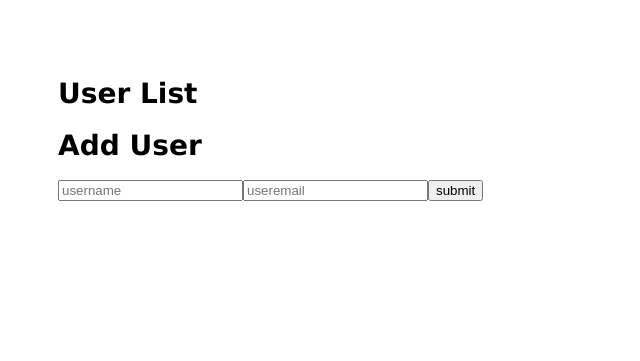
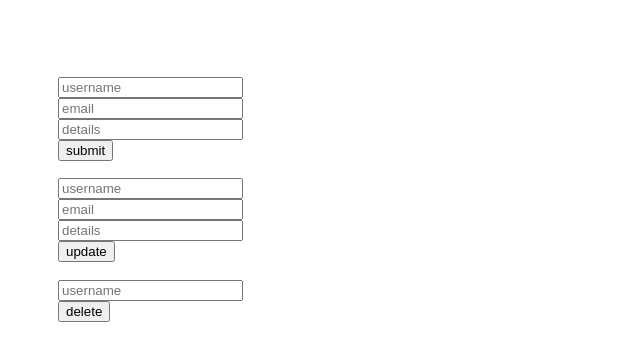
Before and after one commit to DevJoseWeb/mean-crud, a Node server app: page /userpage in a window 1280 px wide. Shown: the top 361 px of the page, without its empty margins (0-640 px from the left). Run offline with Node 20, Linux system fonts and the light colour scheme; some libraries are stand-ins or nearby versions.

Commit message:
Done
Added update & delete features

```diff
--- a/routes/index.js
+++ b/routes/index.js
@@ -28,14 +28,16 @@ router.post('/adduser', function(req, res) {
     // Get our form values. These rely on the "name" attributes
     var userName = req.body.username;
     var userEmail = req.body.useremail;
+    var userDetails = req.body.userdetails;
 
     // Set our collection
     var collection = db.get('usercollection');
 
     // Submit to the DB
     collection.insert({
-        "username" : userName,
-        "email" : userEmail
+        "username" 	: userName,
+        "email" 	: userEmail,
+        "details" 	: userDetails
     }, function (err, doc) {
         if (err) {
             // If it failed, return error
@@ -50,4 +52,67 @@ router.post('/adduser', function(req, res) {
     });
 });
 
+router.post('/updateuser', function(req, res) {
+
+    // Set our internal DB variable
+    var db = req.db;
+
+    // Get our form values. These rely on the "name" attributes
+    var userName = req.body.updateuser;
+    var userEmail = req.body.updateemail;
+    var userDetails = req.body.updatedetails;
+
+    // Set our collection
+    var collection = db.get('usercollection');
+
+    // Submit to the DB
+    collection.update({
+        "username" 	: userName
+        } ,
+        { $set: {
+        "email" 	: userEmail,
+        "details"	: userDetails
+    	}
+    }, function (err, doc) {
+        if (err) {
+            // If it failed, return error
+            res.send("There was a problem updating the information in the database.");
+        }
+        else {
+            // If it worked, set the header so the address bar doesn't still say /deleteuser
+            res.location("userpage");
+            // And forward to success page
+            res.redirect("userpage");
+        }
+    });
+});
+
+router.post('/deleteuser', function(req, res) {
+
+    // Set our internal DB variable
+    var db = req.db;
+
+    // Get our form values. These rely on the "name" attributes
+    var userName = req.body.deleteuser;
+
+    // Set our collection
+    var collection = db.get('usercollection');
+
+    // Submit to the DB
+    collection.remove({
+        "username" : userName,
+    }, function (err, doc) {
+        if (err) {
+            // If it failed, return error
+            res.send("There was a problem removing the information to the database.");
+        }
+        else {
+            // If it worked, set the header so the address bar doesn't still say /deleteuser
+            res.location("userpage");
+            // And forward to success page
+            res.redirect("userpage");
+        }
+    });
+});
+
 module.exports = router;
--- a/views/helloworld.jade
+++ b/views/helloworld.jade
@@ -4,4 +4,4 @@ block content
     h1= title
     p Hello, World! Welcome to my first app.
 
-    a(href="userspage") view user list
+    a(href="userspage") users
--- a/views/userpage.jade
+++ b/views/userpage.jade
@@ -1,16 +1,39 @@
 extends layout
 
 block content
-    h1.
-        User List
+    center
+        h1. User Page
+
+    h2. User List
     ul
         each user, i in userpage
             li
                 a(href="mailto:#{user.email}")= user.username
+                br
+                p= user.details
 
-    h1.
-        Add User
+    h2. Add User
     form#formAddUser(name="adduser",method="post",action="/adduser")
         input#inputUserName(type="text", placeholder="username", name="username")
-        input#inputUserEmail(type="text", placeholder="useremail", name="useremail")
-        button#btnSubmit(type="submit") submit
+        br
+        input#inputUserEmail(type="text", placeholder="email", name="useremail")
+        br
+        input#inputUserDetails(type="text", placeholder="details", name="userdetails")
+        br
+        button#btnAdd(type="submit") submit
+
+    h2. Update User
+    form#formUpdateUser(name="updateuser",method="post",action="/updateuser")
+        input#inputUserName(type="text", placeholder="username", name="updateuser")
+        br
+        input#inputUserEmail(type="text", placeholder="email", name="updateemail")
+        br
+        input#inputUserDetails(type="text", placeholder="details", name="updatedetails")
+        br
+        button#btnUpdate(type="submit") update
+
+    h2. Delete User
+    form#formDeleteUser(name="deleteuser",method="post",action="/deleteuser")
+        input#inputUserName(type="text", placeholder="username", name="deleteuser")
+        br
+        button#btnDelete(type="submit") delete
```
Also changed, not shown: 3 other files.
